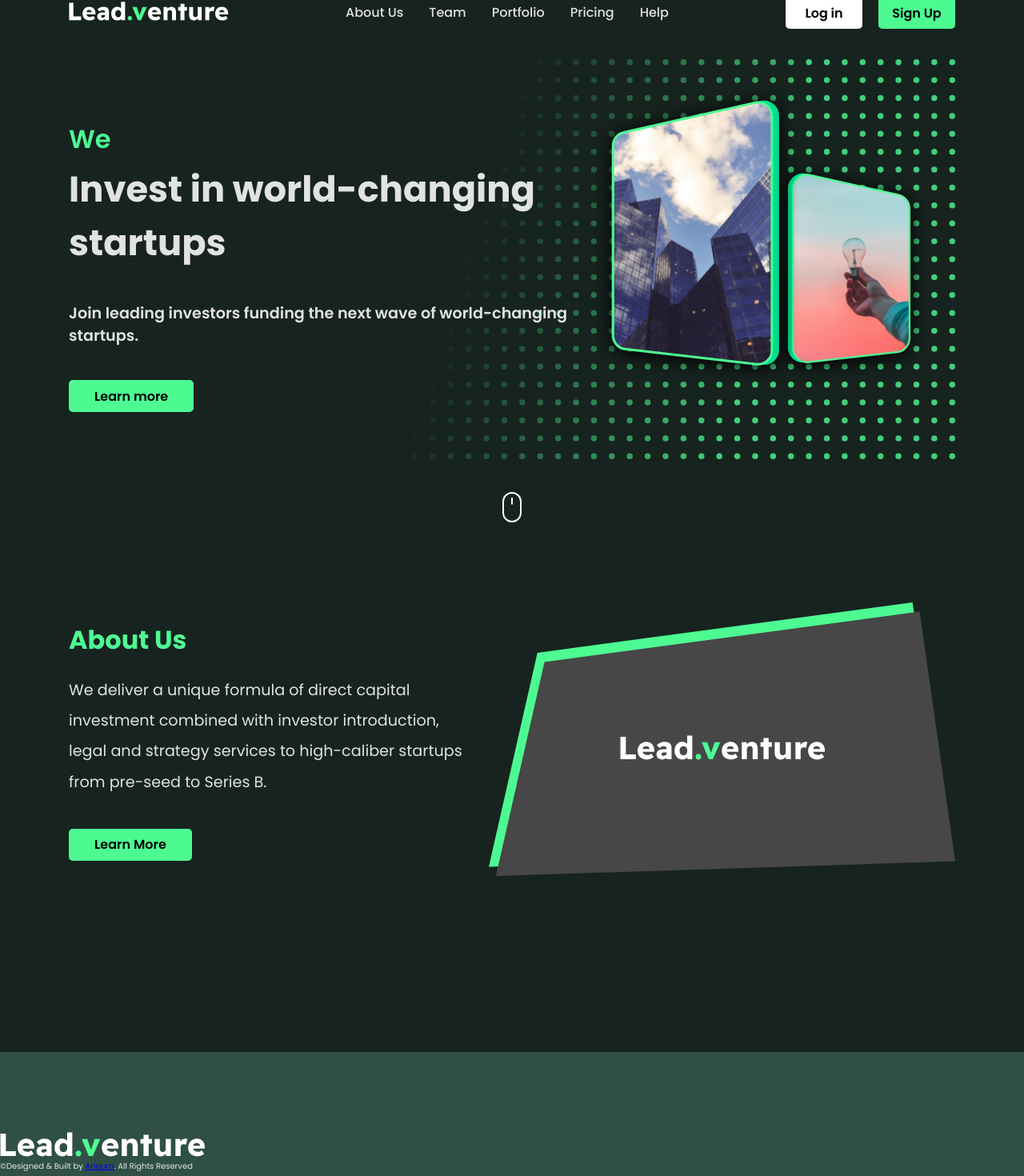
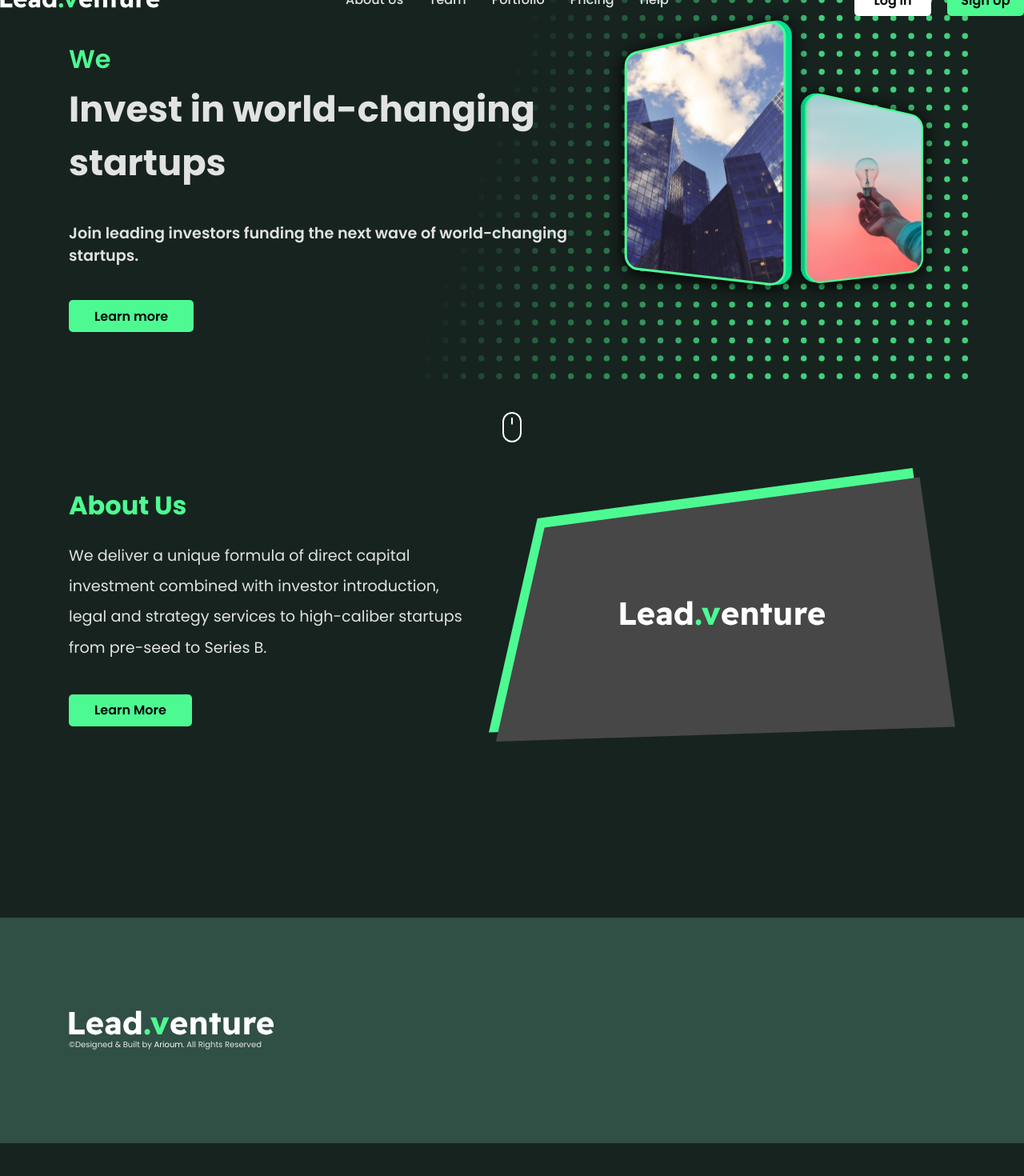
Before and after one commit to Arioum/lead-ventures, a React (Vite) app: page / in a window 1280 px wide. Shown: the part 20-1490 px from the top of the page at 80% size. After the commit the page ends 1449 px from the top, so only its background shows below. Built offline with nearby package versions, Linux system fonts and the light colour scheme.

Commit message:
refactor

```diff
--- a/src/App.jsx
+++ b/src/App.jsx
@@ -1,19 +1,17 @@
-import Navbar from "./layout/Navbar/Navbar";
-import Hero from "./layout/Hero/Hero";
-import About from "./layout/AboutUs/About";
-import Footer from "./layout/Footer/Footer";
-import "./App.scss";
+import Navbar from './layout/Navbar/Navbar';
+import Hero from './layout/Hero/Hero';
+import About from './layout/AboutUs/About';
+import Footer from './layout/Footer/Footer';
+import './App.scss';
 
 const App = () => {
   return (
     <>
-      <div className='App'>
-        <Navbar />
-        <Hero />
-        <main>
-          <About />
-        </main>
-      </div>
+      <Navbar />
+      <Hero />
+      <main>
+        <About />
+      </main>
       <Footer />
     </>
   );
--- a/src/App.scss
+++ b/src/App.scss
@@ -1,4 +1,4 @@
-.App {
+.container {
   max-width: 114em;
   margin: 0 auto;
   padding: 1rem;
--- a/src/index.scss
+++ b/src/index.scss
@@ -1,4 +1,4 @@
-@import url("https://fonts.googleapis.com/css2?family=Inter:wght@300;400;500;600;700;800;900&family=Poppins:wght@300;400;500;600;700;800;900&display=swap");
+@import url('https://fonts.googleapis.com/css2?family=Inter:wght@300;400;500;600;700;800;900&family=Poppins:wght@300;400;500;600;700;800;900&display=swap');
 
 :root {
   font-family: Poppins, Inter, system-ui, Avenir, Helvetica, Arial, sans-serif;
@@ -28,3 +28,8 @@
 body {
   font-size: 62.5%;
 }
+
+a {
+  text-decoration: none;
+  color: #fff;
+}
--- a/src/layout/AboutUs/About.jsx
+++ b/src/layout/AboutUs/About.jsx
@@ -4,7 +4,7 @@ import AboutUsSVG from "../../assets/about-us-graphic.svg";
 
 const About = () => {
   return (
-    <section className={classes.about}>
+    <section className={`container ${classes.about}`}>
       <div className={classes.about__sectionLeft}>
         <h2>About Us</h2>
         <h4>
--- a/src/layout/Footer/Footer.jsx
+++ b/src/layout/Footer/Footer.jsx
@@ -1,21 +1,21 @@
-import leadLogo from "../../assets/brand-logo.svg";
-import classes from "./footer.module.scss";
+import leadLogo from '../../assets/brand-logo.svg';
+import classes from './footer.module.scss';
 
 const Footer = () => {
   return (
     <footer className={classes.footer}>
-      <div className='footerContainer'>
+      <div className='container'>
         <div className='footer_left'>
           <img src={leadLogo} alt='' />
         </div>
         <div className='footer__right'></div>
-      </div>
-      <div className={classes.footer__copyright}>
-        ©Designed & Built by{" "}
-        <a href='https://github.com/Arioum' target='_blank'>
-          Arioum
-        </a>
-        . All Rights Reserved
+        <div className={classes.footer__copyright}>
+          ©Designed & Built by{' '}
+          <a href='https://github.com/Arioum' target='_blank'>
+            Arioum
+          </a>
+          . All Rights Reserved
+        </div>
       </div>
     </footer>
   );
--- a/src/layout/Hero/Hero.jsx
+++ b/src/layout/Hero/Hero.jsx
@@ -1,11 +1,11 @@
-import Button from "../../components/Button/Button";
-import DotPatternSVG from "../../assets/dot-pattern.svg";
-import MouseSVG from "../../assets/mouse-scroll.svg";
-import classes from "./hero.module.scss";
+import Button from '../../components/Button/Button';
+import DotPatternSVG from '../../assets/dot-pattern.svg';
+import MouseSVG from '../../assets/mouse-scroll.svg';
+import classes from './hero.module.scss';
 
 const Hero = () => {
   return (
-    <header className={classes.header}>
+    <header className={`container ${classes.header}`}>
       <section className={classes.sectionTop}>
         <div className={classes.header__text}>
           <h1>
```
